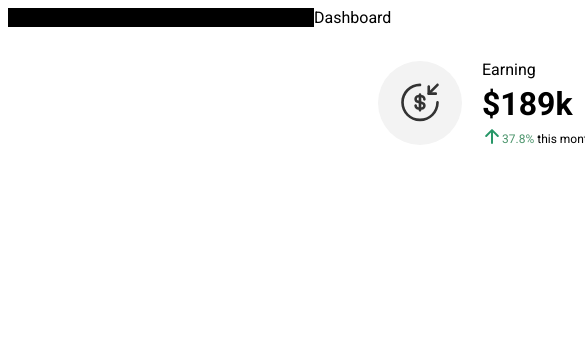
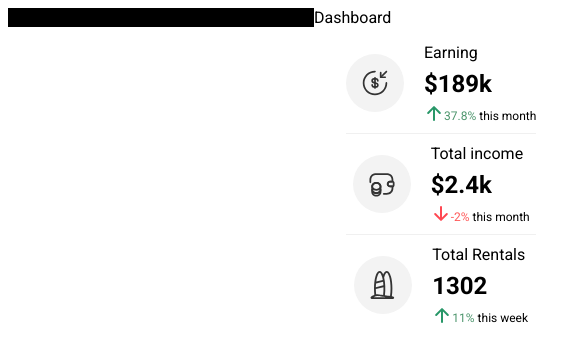
Before and after one commit to DmytroRabenko/surfing-admin, a React (Vite) app: page / in a window 390 px wide. Shown: the top 362 px of the page, 585 px wide, since content can reach past the window. Built offline with nearby package versions, Linux system fonts and the light colour scheme.

Commit message:
feat: responsive statistic block

```diff
--- a/src/components/statistic/statistic-item.tsx
+++ b/src/components/statistic/statistic-item.tsx
@@ -18,8 +18,8 @@ const StatisticItem = ({ imgPath, imgAlt, title, count, percent, period }: Props
   return (
     <>
       <div className={s.item}>
-        <div className={s.itemImg}>
-          <img src={imgPath} alt={imgAlt} />
+        <div className={s.itemImgContainer}>
+          <img className={s.itemImg} src={imgPath} alt={imgAlt} />
         </div>
         <div className={s.itemWrapper}>
           <span className={s.title}>{title}</span>
--- a/src/components/statistic/statistic.module.scss
+++ b/src/components/statistic/statistic.module.scss
@@ -6,17 +6,33 @@ main {
 * {
   box-sizing: border-box;
 }
+//! temporary
+
+@import '../../assets/scss/mixins';
 
 .statisticBlock {
   display: flex;
-  padding: 32px 64px;
   justify-content: space-between;
   align-items: center;
+  border-radius: 30px;
+  background-color: #fff;
+  padding: 16px;
+  flex-direction: column;
   gap: 10px;
+  width: min-content;
+  border-radius: 20px;
+
+  @include phone {
+    padding: 16px 32px;
+  }
+
+  @include desktop {
+    flex-direction: row;
+    padding: 32px 64px;
+    width: 100%;
     height: 151px;
-  width: 100%;
     border-radius: 30px;
-  background-color: #fff ;
+  }
 }
 
 .item {
@@ -25,14 +41,29 @@ main {
   gap: 20px;
 }
 
-.itemImg {
+.itemImgContainer {
   display: flex;
   align-items: center;
   justify-content: center;
-  background-color: #F3F3F3;
+  background-color: #f3f3f3;
+  border-radius: 50%;
+  height: 58px;
+  width: 58px;
+
+  @include desktop {
     height: 84px;
     width: 84px;
-  border-radius: 50%;
+  }
+}
+
+.itemImg {
+  height: 28px;
+  width: 28px;
+
+  @include desktop {
+    height: 42px;
+    width: 42px;
+  }
 }
 
 .statistic {
@@ -48,19 +79,36 @@ main {
 }
 
 .delimiter {
+  width: 100%;
+  border-top: 1px solid #f0f0f0;
+  border-left: none;
+
+  @include desktop {
+    width: auto;
     height: 100%;
-  border-left: 1px solid #F0F0F0;
+    border-top: none;
+    border-left: 1px solid #f0f0f0;
+  }
 }
 
 .title {
+  margin-bottom: 6px;
+
+  @include desktop {
     margin-bottom: 9px;
+  }
 }
 
 .count {
-  font-size: 32px;
+  font-size: 24px;
   line-height: 32px;
   font-weight: 600;
+  margin-bottom: 3px;
+
+  @include desktop {
+    font-size: 32px;
     margin-bottom: 6px;
+  }
 }
 
 .statisticImg {
@@ -69,10 +117,10 @@ main {
 
 .statisticPercentPositive {
   margin-right: 3px;
-  color: #4C956C;
+  color: #4c956c;
 }
 
 .statisticPercentNegative {
   margin-right: 3px;
-  color: #FF5959;
+  color: #ff5959;
 }
```
Lines whose indentation alone changed are shown as unchanged.
